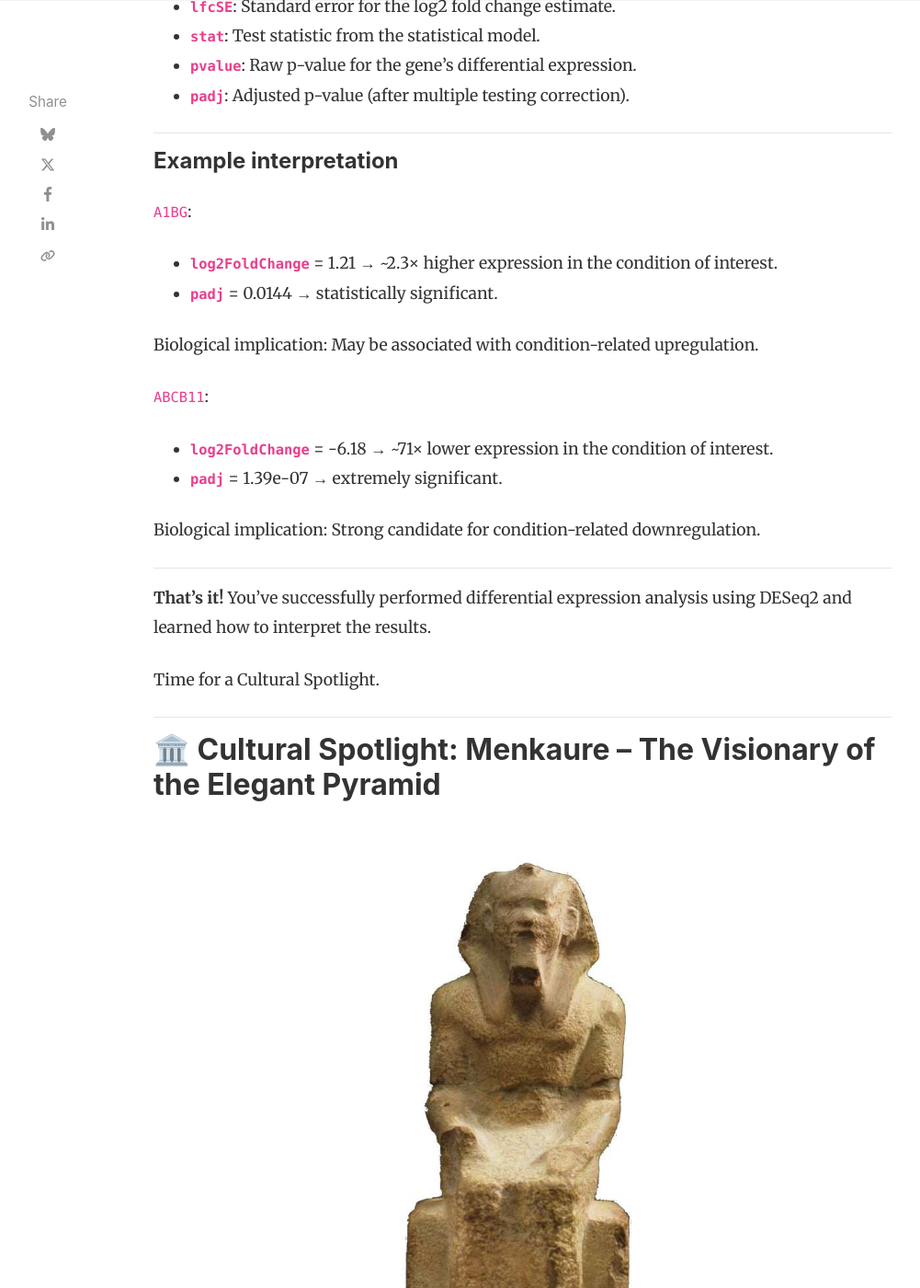
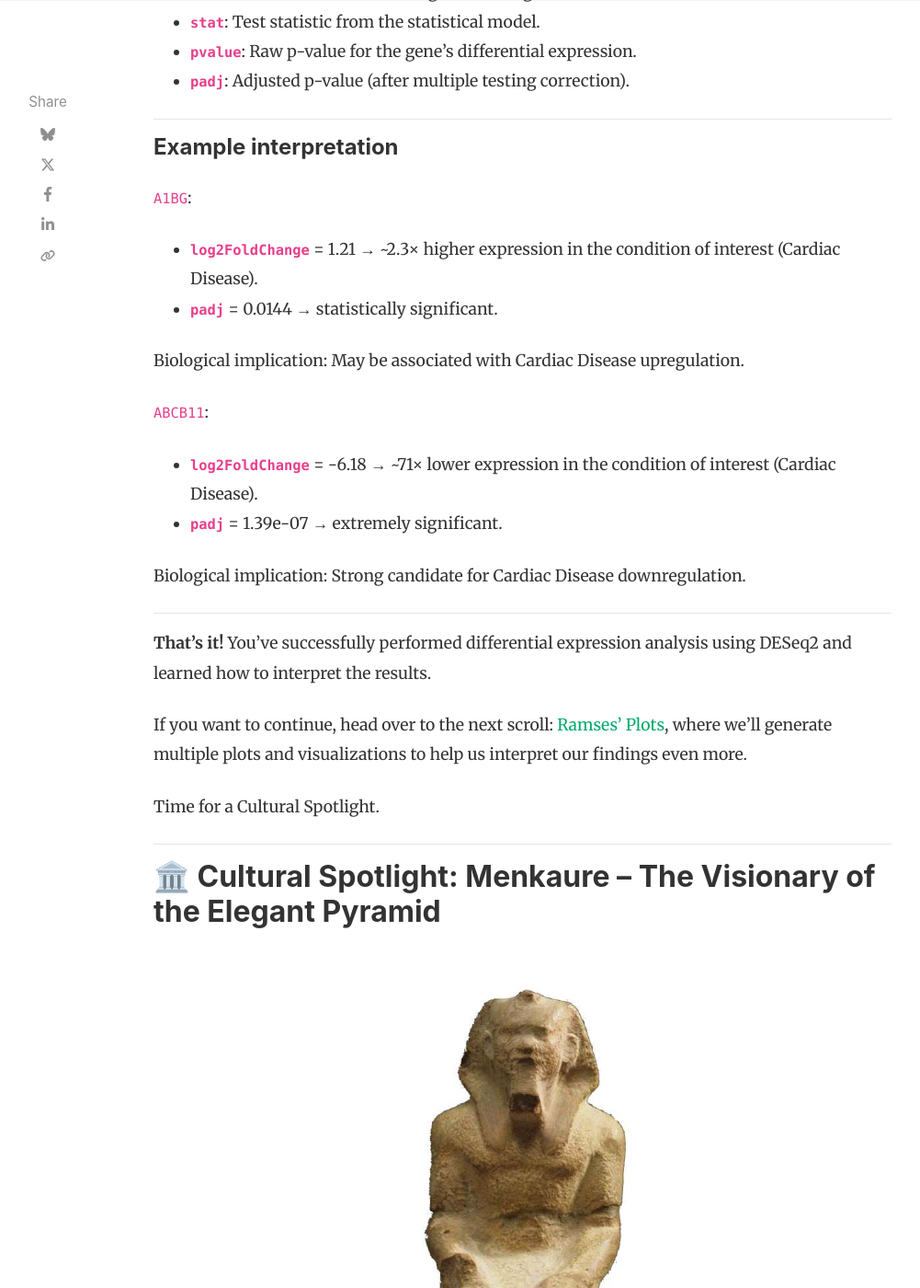
Before and after one commit to DjoserGenomics/djosergenomics.github.io, a Jekyll site: the page built from _posts/2025-08-12-Scroll-5-Menkaures-Measures.md, in a window 1280 px wide and 1400 px high, scrolled down 9352 px. Shown: the whole window at 92% size, without its empty margins (118-1119 px from the left). Built offline with Jekyll 4.4.1, drawn with Linux system fonts in a browser that asks for light colours; nearby versions of some CDN libraries; comment, search, counter and statistics services are not loaded; some of the changed text lies outside the part shown.

Commit message:
Validation and Minor Fixes for Scroll 5

````diff
--- a/_posts/2025-08-12-Scroll-5-Menkaures-Measures.md
+++ b/_posts/2025-08-12-Scroll-5-Menkaures-Measures.md
@@ -30,7 +30,7 @@
 
 ---
 
-## 📚 <a id="what-is-differential-expression-analysis-dea">What is Differential Expression Analysis (DEA)?</a>
+## <a id="what-is-differential-expression-analysis-dea">What is Differential Expression Analysis (DEA)?</a>
 
 **Differential Expression Analysis (DEA)** is the process of identifying genes whose expression levels change significantly between different experimental conditions or sample groups.
 
@@ -51,7 +51,9 @@
 
 Without DEA, RNA-seq data is just a massive table of numbers. DEA brings interpretation and actionable meaning.
 
-## 🧪 <a id="differential-expression-analysis-dea-expectations">Differential Expression Analysis (DEA) Expectations</a>
+---
+
+## <a id="differential-expression-analysis-dea-expectations">Differential Expression Analysis (DEA) Expectations</a>
 
 When running DEA, expect to see:
 
@@ -72,7 +74,7 @@
 
 ---
 
-## 🧹 <a id="data-cleaning-before-using-txi">Data Cleaning Before Using `txi`</a>
+## <a id="data-cleaning-before-using-txi">Data Cleaning Before Using `txi`</a>
 
 Before proceeding with downstream analysis, it is crucial to clean the data to ensure that only meaningful and interpretable features (genes) are included in the differential expression pipeline. The following steps perform minor but important cleaning operations on our `txi` object.
 
@@ -86,7 +88,7 @@
 ```
 
 - Each row in `txi$counts` represents a gene, and the row names hold the gene identifiers.
-- If a row has an empty string ('') or missing value (`NA`) as its identifier, it cannot be properly matched to functional annotations or interpreted biologically.
+- If a row has an empty string ("") or missing value (`NA`) as its identifier, it cannot be properly matched to functional annotations or interpreted biologically.
 - This step removes those rows to prevent downstream errors and ensure all genes have valid IDs.
 
 ---
@@ -103,17 +105,17 @@
 - Genes with very low total counts are likely the result of technical noise or extremely low expression, and they usually do not contribute reliable statistical signals in DEA.
 - This step keeps only those genes where the sum of counts across all samples is ≥ 10.
 
-#### Why Remove Low-Count Genes?
+#### Why Remove Low Count Genes?
 
-Filtering low-count genes is standard in RNA-seq preprocessing because:
+Filtering low count genes is standard in RNA-seq preprocessing because:
 
 - **Improved Statistical Power**: Low counts have high variance, reducing sensitivity for detecting differentially expressed genes.
-- **Reduced Multiple Testing**: Filtering uninformative genes lowers the number of tests, decreasing the false discovery rate (FDR).
+- **Reduced Multiple Testing**: Filtering uninformative genes lowers the number of tests, decreasing the **false discovery rate (FDR)**.
 - **Minimized Noise**: Low counts may reflect sequencing errors or background noise, not biological expression.
 
 #### Choosing a Threshold
 
-Low-count gene filtering thresholds depend on:
+Low count gene filtering thresholds depend on:
 
 - **Number of Samples**: More samples allow lower thresholds for reliable results.
 - **Library Depth**: Deeper sequencing improves detection of lowly expressed genes.
@@ -129,7 +131,7 @@
 
 ---
 
-## 🔍 <a id="preparing-the-study-design-for-deseq2">Preparing the Study Design for DESeq2</a>
+## <a id="preparing-the-study-design-for-deseq2">Preparing the Study Design for DESeq2</a>
 
 Before we can run DEA in DESeq2, we need to make sure the `studyDesign` data frame has sample names as its row names. This is important because DESeq2 uses the row names of the sample metadata to match samples with the count data.
 
@@ -138,11 +140,11 @@
 studyDesign <- studyDesign %>% column_to_rownames("Sample")
 ```
 
-The `column_to_rownames()` function from the tibble package takes the values from the "Sample" column and sets them as the row names of studyDesign.
+The `column_to_rownames()` function from the tibble package takes the values from the "Sample" column and sets them as the row names of `studyDesign`.
 
 ---
 
-## 🧪 <a id="performing-differential-expression-analysis-dea-with-deseq2">Performing Differential Expression Analysis (DEA) with DESeq2</a>
+## <a id="performing-differential-expression-analysis-dea-with-deseq2">Performing Differential Expression Analysis (DEA) with DESeq2</a>
 
 Once we have quantified our RNA-seq data using Kallisto and imported via `tximport`, the next step is to use **DESeq2** to perform the statistical analysis that identifies **differentially expressed genes** (DEGs) between our conditions.
 
@@ -161,7 +163,7 @@
 ```
 
 - `txi`: The object produced by `tximport()` which contains the summarized counts (gene-level) for each sample.
-- `colData`: A data frame describing your experimental design, in our case, this is `studyDesign`, which contains metadata for each sample such as sample name or condition etc.
+- `colData`: A data frame describing your experimental design, in our case, this is `studyDesign`, which contains metadata for each sample.
 - `design`: A formula describing the experimental design.
 
 `~ Condition` means we are testing whether gene expression changes depend on the "Condition" column in our metadata.
@@ -227,7 +229,7 @@
 
 ---
 
-## 🛠️ <a id="setting-cutoffs-for-degs">Setting Cutoffs for DEGs</a>
+## <a id="setting-cutoffs-for-degs">Setting Cutoffs for DEGs</a>
 
 When performing **DEA**, not all genes showing differences between conditions are biologically meaningful. We apply **cutoffs** to filter results and keep only the most relevant genes.
 
@@ -301,21 +303,23 @@
 
 `A1BG`:
 
-- **`log2FoldChange`** = 1.21 → ~2.3× higher expression in the condition of interest.
+- **`log2FoldChange`** = 1.21 → ~2.3× higher expression in the condition of interest (Cardiac Disease).
 - **`padj`** = 0.0144 → statistically significant.
 
-Biological implication: May be associated with condition-related upregulation.
+Biological implication: May be associated with Cardiac Disease upregulation.
 
 `ABCB11`:
 
-- **`log2FoldChange`** = -6.18 → ~71× lower expression in the condition of interest.
+- **`log2FoldChange`** = -6.18 → ~71× lower expression in the condition of interest (Cardiac Disease).
 - **`padj`** = 1.39e-07 → extremely significant.
 
-Biological implication: Strong candidate for condition-related downregulation.
+Biological implication: Strong candidate for Cardiac Disease downregulation.
 
 ---
 
 **That’s it!** You’ve successfully performed differential expression analysis using DESeq2 and learned how to interpret the results.
+
+If you want to continue, head over to the next scroll: [Ramses' Plots]({{site_baseurl}}/Scroll-6-Ramses-Plots/), where we’ll generate multiple plots and visualizations to help us interpret our findings even more.
 
 Time for a Cultural Spotlight.
 
@@ -339,7 +343,7 @@
 
 ---
 
-> Papyrus Background from the Post's Cover photo is from [Freepik](https://www.freepik.com/free-photo/grunge-background_4258615.htm)
+> Papyrus Background from the Post's Cover photo is from <a href="https://www.freepik.com/free-photo/grunge-background_4258615.htm" target="_blank">Freepik</a>
 
 ---
 
````
Also changed, not shown: other parts of _posts/2025-08-12-Scroll-5-Menkaures-Measures.md (+2 -2 lines).
